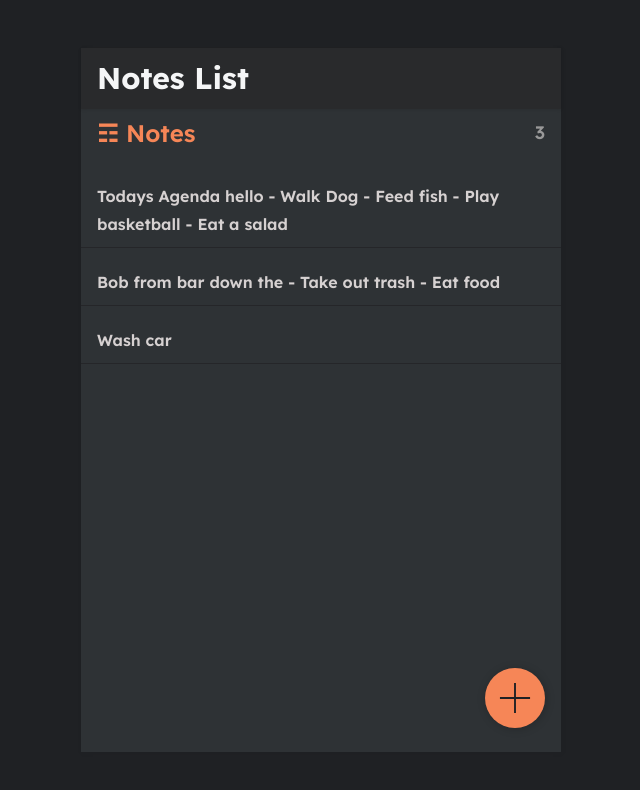
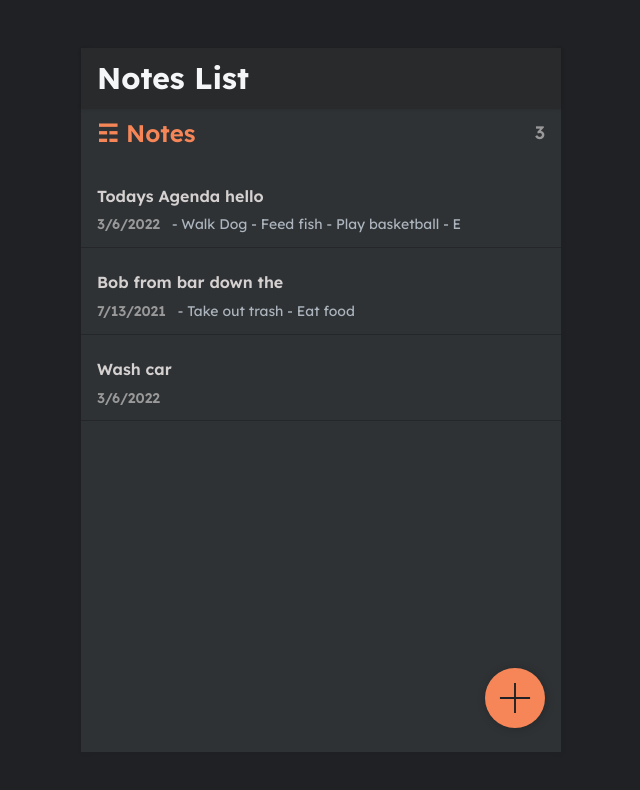
Before and after one commit to emilyyleung/notesapp, a React (Create React App) app: page / in a window 1280 px wide. Shown: the top 790 px of the page, without its empty margins (319-959 px from the left). Built offline with nearby package versions, Linux system fonts and the light colour scheme; data requests are answered from the project's data file.

Commit message:
Part 11 - Utility Functions

```diff
--- a/src/components/ListItem.js
+++ b/src/components/ListItem.js
@@ -1,10 +1,41 @@
 import { Link } from "react-router-dom";
+
+let getTitle = (note) => {
+	const title = note.body.split("\n")[0];
+
+	if (title.length > 45) {
+		return title.slice(0, 45);
+	}
+
+	return title;
+};
+
+let getDate = (note) => {
+	return new Date(note.updated).toLocaleDateString();
+};
+
+let getContent = (note) => {
+	let content = note.body.split("\n");
+	content.shift();
+	content = content.join("\n");
+	content = content.replaceAll("\n", " ");
+
+	if (content.length > 45) {
+		return content.slice(0, 45);
+	}
+
+	return content;
+};
 
 const ListItem = ({ note }) => {
 	return (
 		<Link to={`/note/${note.id}`}>
 			<div className='notes-list-item'>
-				<h3>{note.body}</h3>
+				<h3>{getTitle(note)}</h3>
+				<p>
+					<span>{getDate(note)}</span>
+					{getContent(note)}
+				</p>
 			</div>
 		</Link>
 	);
```
